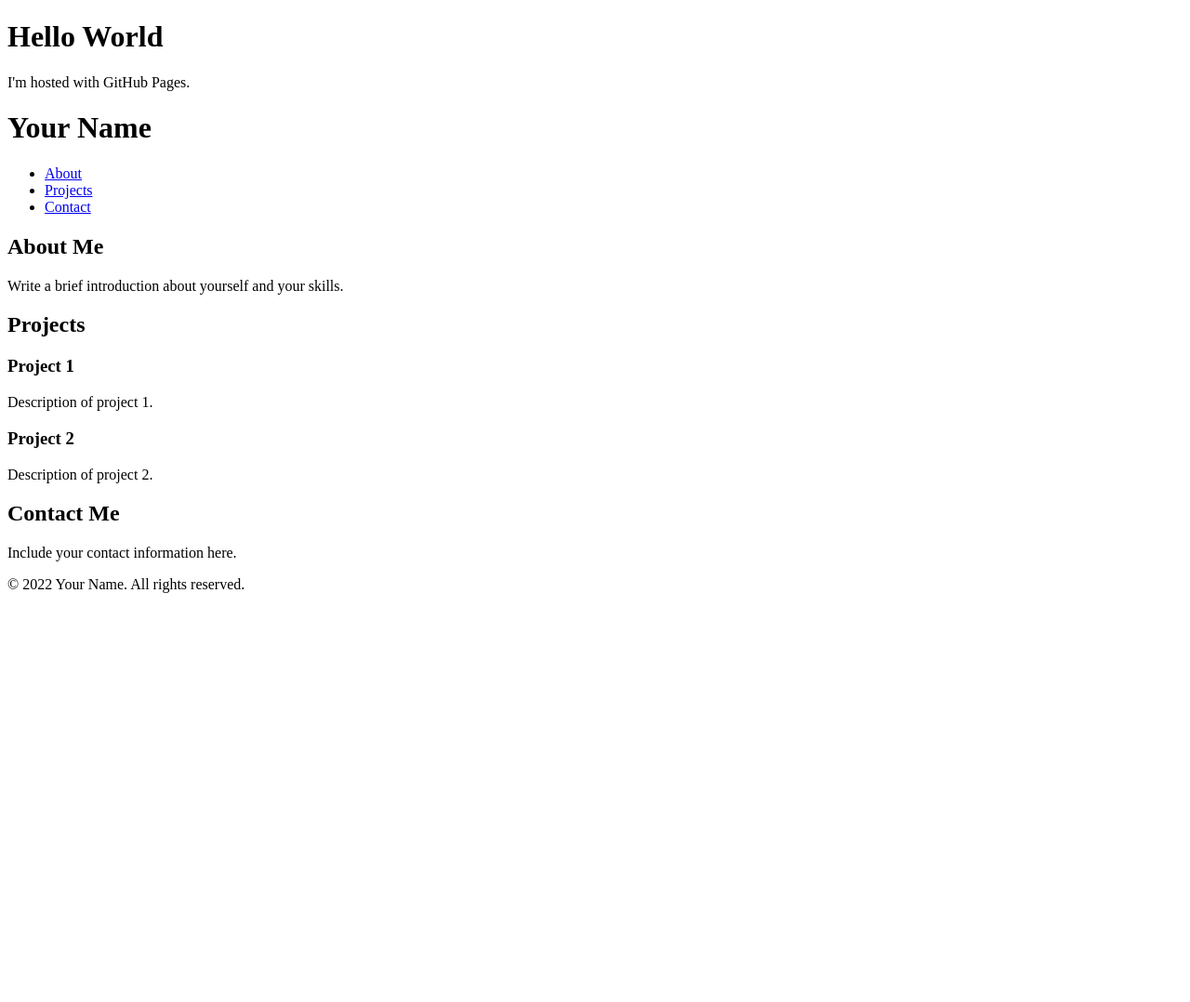
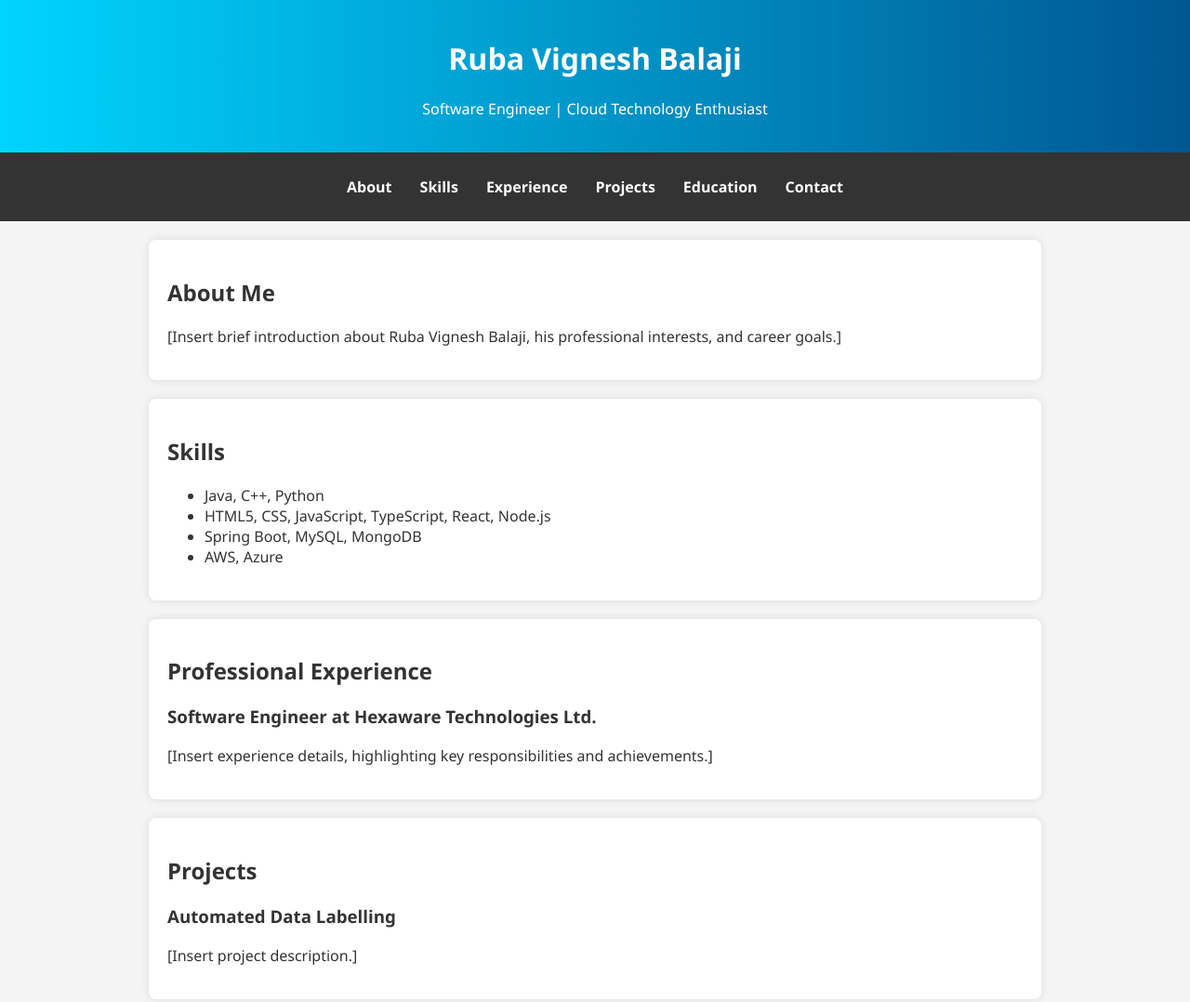
Before and after one commit to rubavignesh/rubavignesh.github.io, a plain HTML site: page index.html in a window 1280 px wide. Shown: the top 1078 px of the page at 93% size. Before the commit the page ends 800 px from the top, so only its background shows below. Drawn offline with Linux system fonts and the light colour scheme.

Commit message:
Enhanced Website with CSS and JS
Enhanced Website with CSS and JS elements. 2nd Commit

```diff
--- a/index.html
+++ b/index.html
@@ -1,52 +1,74 @@
 <!DOCTYPE html>
-<html>
-<body>
-<h1>Hello World</h1>
-<p>I'm hosted with GitHub Pages.</p>
-</body>
-</html><!DOCTYPE html>
-<html>
+<html lang="en">
 <head>
-    <title>Your Portfolio</title>
-    <link rel="stylesheet" href="styles.css">
+    <meta charset="UTF-8">
+    <meta name="viewport" content="width=device-width, initial-scale=1.0">
+    <title>Ruba Vignesh Balaji's Portfolio</title>
+    <link rel="stylesheet" href="style.css">
 </head>
 <body>
     <header>
-        <h1>Your Name</h1>
+        <div class="header-content">
+            <h1>Ruba Vignesh Balaji</h1>
+            <p>Software Engineer | Cloud Technology Enthusiast</p>
+        </div>
+    </header>
+
     <nav>
-            <ul>
-                <li><a href="#about">About</a></li>
-                <li><a href="#projects">Projects</a></li>
-                <li><a href="#contact">Contact</a></li>
+        <ul id="nav-list">
+            <!-- Navigation Links will be populated by JavaScript -->
         </ul>
     </nav>
-    </header>
 
+    <div class="container">
         <section id="about">
             <h2>About Me</h2>
-        <p>Write a brief introduction about yourself and your skills.</p>
+            <p>[Insert brief introduction about Ruba Vignesh Balaji, his professional interests, and career goals.]</p>
+        </section>
+
+        <section id="skills">
+            <h2>Skills</h2>
+            <ul>
+                <li>Java, C++, Python</li>
+                <li>HTML5, CSS, JavaScript, TypeScript, React, Node.js</li>
+                <li>Spring Boot, MySQL, MongoDB</li>
+                <li>AWS, Azure</li>
+            </ul>
+        </section>
+
+        <section id="experience">
+            <h2>Professional Experience</h2>
+            <h3>Software Engineer at Hexaware Technologies Ltd.</h3>
+            <p>[Insert experience details, highlighting key responsibilities and achievements.]</p>
         </section>
 
         <section id="projects">
             <h2>Projects</h2>
+            <!-- Example Project -->
             <div class="project">
-            <h3>Project 1</h3>
-            <p>Description of project 1.</p>
+                <h3>Automated Data Labelling</h3>
+                <p>[Insert project description.]</p>
             </div>
-        <div class="project">
-            <h3>Project 2</h3>
-            <p>Description of project 2.</p>
-        </div>
-        <!-- Add more project sections as needed -->
+            <!-- Add more projects here -->
+        </section>
+
+        <section id="education">
+            <h2>Education</h2>
+            <p>Master of Engineering in Computer Science, Virginia Tech (2023 - 2025)</p>
+            <p>Bachelor of Technology in Electronics and Communication Engineering, Amrita Vishwa Vidyapeetham (2017 - 2021)</p>
         </section>
 
         <section id="contact">
             <h2>Contact Me</h2>
-        <p>Include your contact information here.</p>
+            <p>Email: [Insert email]</p>
+            <p>LinkedIn: [Insert LinkedIn profile link]</p>
         </section>
+    </div>
 
     <footer>
-        <p>&copy; 2022 Your Name. All rights reserved.</p>
+        <p>Connect with me on <a href="[LinkedIn URL]">LinkedIn</a></p>
     </footer>
+
+    <script src="script.js"></script>
 </body>
 </html>
--- /dev/null
+++ b/script.js
@@ -0,0 +1,29 @@
+document.addEventListener('DOMContentLoaded', function() {
+    buildNav();
+    smoothScroll();
+});
+
+function buildNav() {
+    const sections = ['about', 'skills', 'experience', 'projects', 'education', 'contact'];
+    const navList = document.getElementById('nav-list');
+
+    sections.forEach(section => {
+        let listItem = document.createElement('li');
+        let link = document.createElement('a');
+        link.textContent = section.charAt(0).toUpperCase() + section.slice(1);
+        link.href = '#' + section;
+        listItem.appendChild(link);
+        navList.appendChild(listItem);
+    });
+}
+
+function smoothScroll() {
+    document.querySelectorAll('a[href^="#"]').forEach(anchor => {
+        anchor.addEventListener('click', function (e) {
+            e.preventDefault();
+            document.querySelector(this.getAttribute('href')).scrollIntoView({
+                behavior: 'smooth'
+            });
+        });
+    });
+}
--- /dev/null
+++ b/style.css
@@ -0,0 +1,73 @@
+body, html {
+    margin: 0;
+    padding: 0;
+    font-family: 'Segoe UI', Tahoma, Geneva, Verdana, sans-serif;
+    color: #333;
+    background-color: #f4f4f4;
+}
+
+header {
+    background: #005792;
+    color: white;
+    padding: 20px 0;
+    text-align: center;
+    background-image: linear-gradient(to right, #00d4ff, #005792);
+}
+
+.header-content {
+    max-width: 960px;
+    margin: auto;
+    padding: 0 20px;
+}
+
+nav {
+    background: #333;
+    color: white;
+    padding: 10px 0;
+    text-align: center;
+}
+
+nav ul {
+    list-style: none;
+    padding: 0;
+}
+
+nav ul li {
+    display: inline;
+    margin: 0 15px;
+}
+
+nav a {
+    color: white;
+    text-decoration: none;
+    font-weight: bold;
+}
+
+.container {
+    max-width: 960px;
+    margin: 20px auto;
+    padding: 0 20px;
+}
+
+section {
+    background: white;
+    margin-bottom: 20px;
+    padding: 20px;
+    border-radius: 8px;
+    box-shadow: 0 0 10px rgba(0,0,0,0.1);
+}
+
+footer {
+    background: #333;
+    color: white;
+    text-align: center;
+    padding: 20px 0;
+}
+
+/* Responsive Design */
+@media screen and (max-width: 768px) {
+    nav ul li {
+        display: block;
+        margin: 10px 0;
+    }
+}
```
Lines whose indentation alone changed are shown as unchanged.
